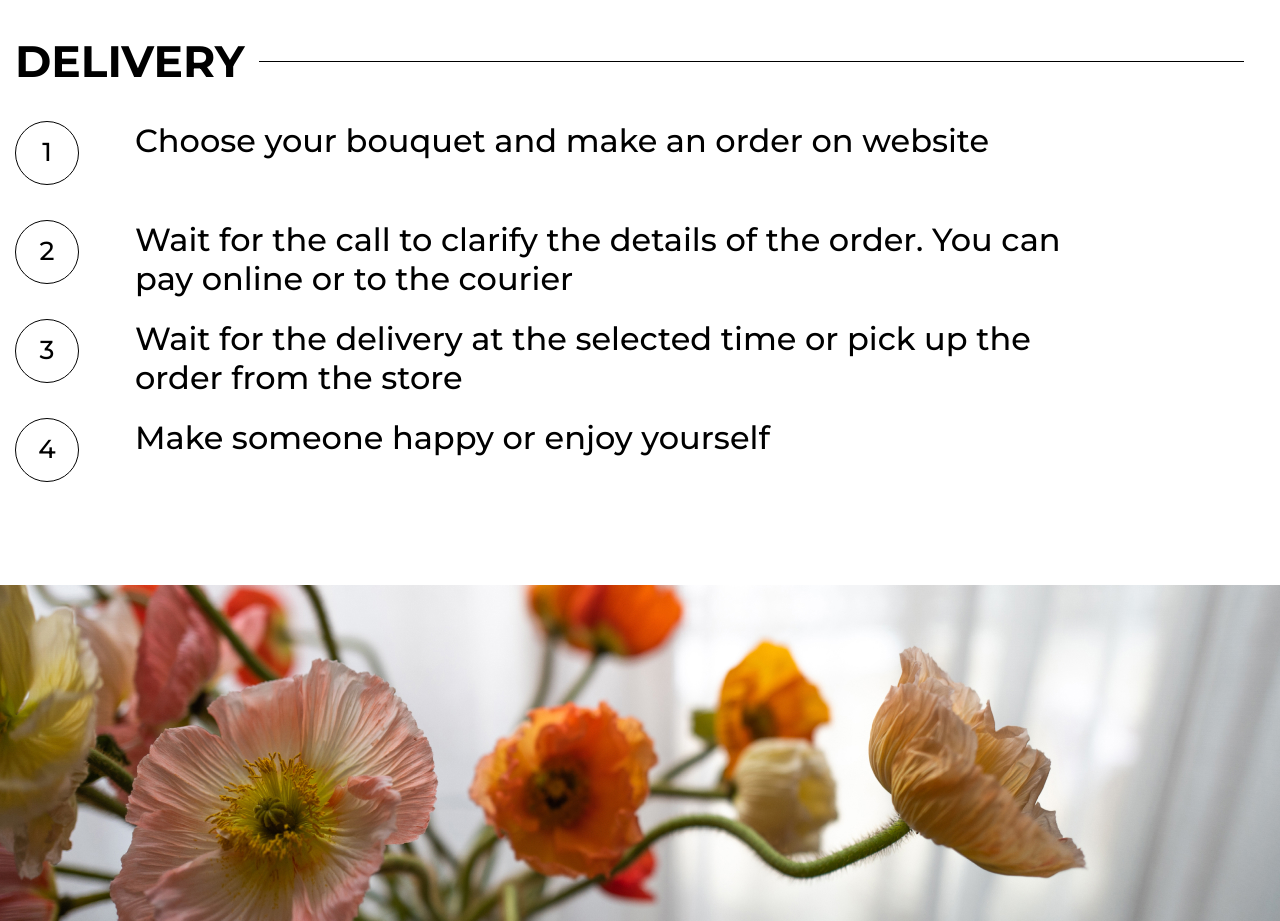
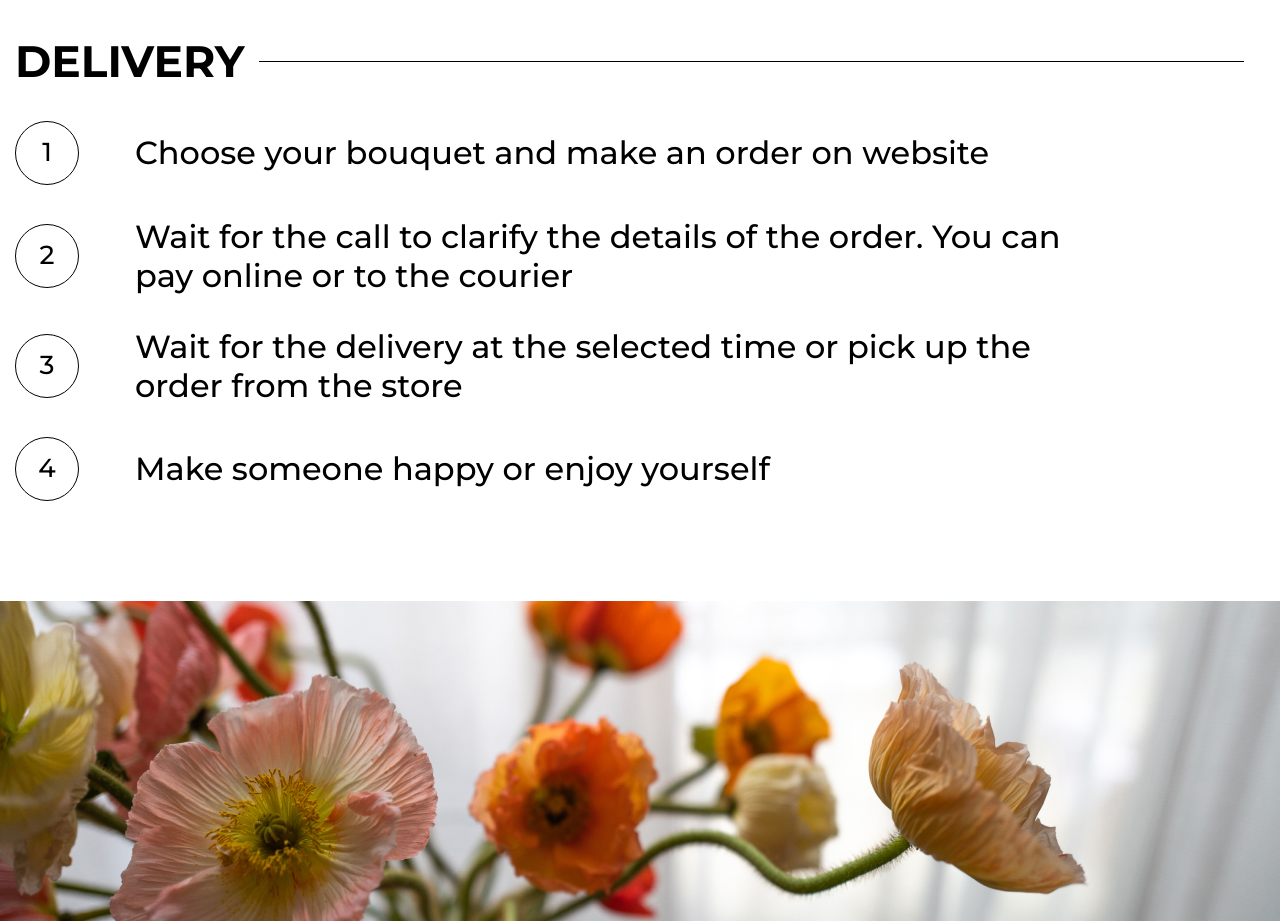
Before and after one commit to DanyloKokon/Flowers, a website built with Vite: page src/index.html in a window 1280 px wide. Shown: the part 3420-4341 px from the top of the page. Built offline with nearby package versions, Linux system fonts and the light colour scheme; files whose address does not match are found by name.

Commit message:
final delivery

```diff
--- a/src/css/delivery.css
+++ b/src/css/delivery.css
@@ -48,6 +48,7 @@
     font-weight: 500;
     line-height: 17.07px;
     text-align: left;
+    align-items: center;
     gap: 9px;
     margin-bottom: 14px;
 }
@@ -98,8 +99,6 @@
         font-size: 32px;
         font-weight: 500;
         line-height: 39.01px;
-        height: 67px;
-        width: 100%;
         margin-bottom: 20px;
     }
 
```
